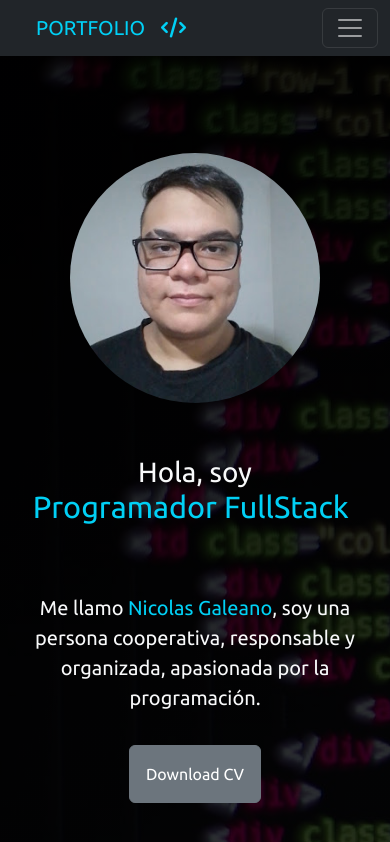
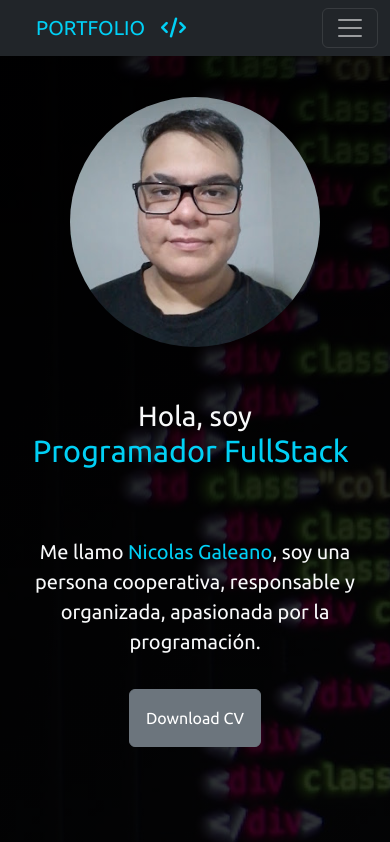
Before and after one commit to ngaleano13/Portfolio, a React (Vite) app: page / in a window 390 px wide. Shown: the top 842 px of the page. Built offline with nearby package versions, Linux system fonts and the light colour scheme.

Commit message:
Fix responsive home

```diff
--- a/src/components/About/about.css
+++ b/src/components/About/about.css
@@ -17,7 +17,6 @@
 
 .bg-about{
     background-color: rgb(43, 43, 43);
-    height: 900px;
 }
 
 .hover-custom:hover{
--- a/src/components/Home/Home.jsx
+++ b/src/components/Home/Home.jsx
@@ -6,7 +6,7 @@ import { TypeAnimation } from "react-type-animation";
 
 export const Home = () => {
   return (
-    <div className="vh-nav mt-nav d-flex flex-column-reverse flex-md-row justify-content-center align-items-center text-light gap-1">
+    <div className="vh-nav d-flex flex-column-reverse flex-md-row justify-content-center align-items-center text-light gap-1">
       <div className="p-4 text-center text-md-start ">
         <h1 className="mb-4">
           Hola, soy
--- a/src/components/Home/home.css
+++ b/src/components/Home/home.css
@@ -1,5 +1,6 @@
 .vh-nav{
-    height: 800px;
+    height: max(calc(100vh - 56px), 800px);
+    width: 100%;
     background-image: linear-gradient(rgba(0, 0, 0, 0.9), rgba(0, 0, 0, 0.8)),url('../../../public/home.jpg');
 }
 
```
